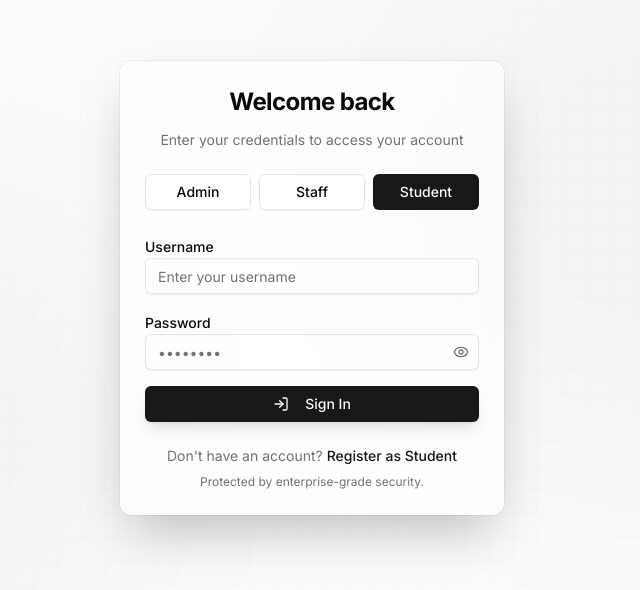
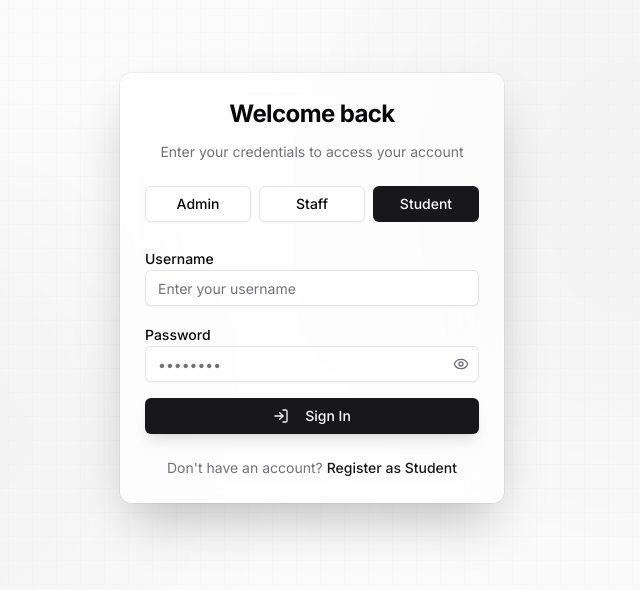
Before and after one commit to darshan0025/spms, a Next.js app: page /login in a window 1280 px wide. Shown: the part 112-702 px from the top of the page, without its empty margins (328-968 px from the left). Built offline with nearby package versions, Linux system fonts and the light colour scheme.

Commit message:
Remove enterprise-grade security text from login page

```diff
--- a/app/login/page.tsx
+++ b/app/login/page.tsx
@@ -201,9 +201,6 @@ function LoginForm() {
             Don&apos;t have an account?{" "}
             <Link href="/register" className="font-medium text-primary hover:underline">Register as Student</Link>
           </p>
-          <p className="text-xs text-muted-foreground text-center">
-            Protected by enterprise-grade security.
-          </p>
         </CardFooter>
       </Card>
 
```
Also changed, not shown: 1 other file (tests, documents, lock files or other folders).
